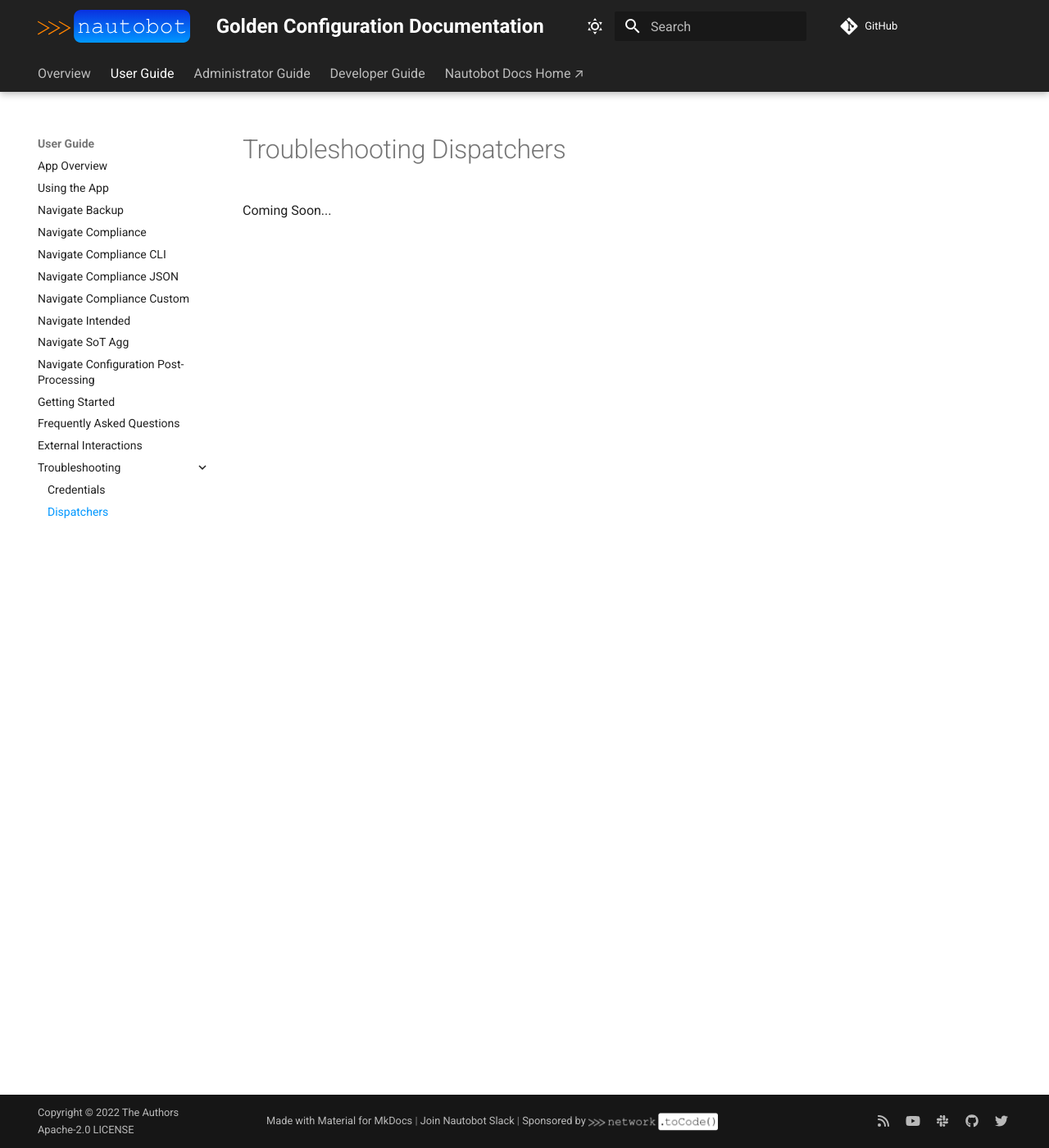
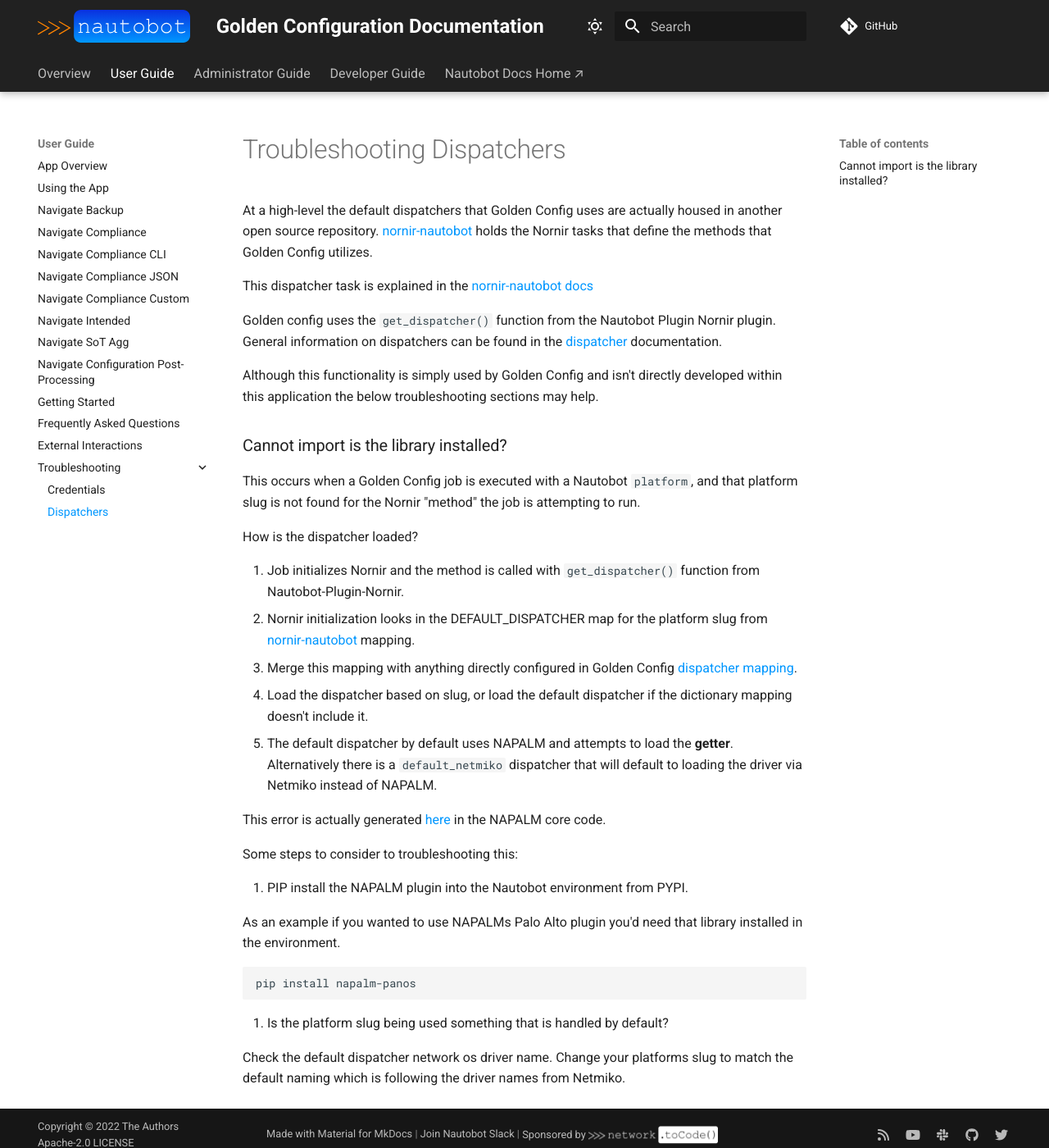
Before and after one commit to nautobot/nautobot-app-golden-config, an MkDocs documentation site: the page built from docs/user/troubleshooting/troubleshoot_dispatchers.md, in a window 1280 px wide and 1400 px high. Shown: the whole window at 82% size. Built offline with MkDocs 1.6.1 and Material for MkDocs 9.7.7, drawn with Linux system fonts in a browser that asks for light colours; comment, search, counter and statistics services are not loaded.

Commit message:
add dispatcher troubleshooting

````diff
--- a/docs/user/troubleshooting/troubleshoot_dispatchers.md
+++ b/docs/user/troubleshooting/troubleshoot_dispatchers.md
@@ -1,3 +1,37 @@
 # Troubleshooting Dispatchers
 
-Coming Soon...
+At a high-level the default dispatchers that Golden Config uses are actually housed in another open source repository. [nornir-nautobot](https://docs.nautobot.com/projects/nornir-nautobot/en/latest/) holds the Nornir tasks that define the methods that Golden Config utilizes.
+
+This dispatcher task is explained in the [nornir-nautobot docs](https://docs.nautobot.com/projects/nornir-nautobot/en/latest/task/task/)
+
+Golden config uses the `get_dispatcher()` function from the Nautobot Plugin Nornir plugin. General information on dispatchers can be found in the [dispatcher](https://docs.nautobot.com/projects/plugin-nornir/en/latest/user/app_feature_dispatcher/) documentation.
+
+Although this functionality is simply used by Golden Config and isn't directly developed within this application the below troubleshooting sections may help.
+
+### Cannot import <os> is the library installed?
+
+This occurs when a Golden Config job is executed with a Nautobot `platform`, and that platform slug is not found for the Nornir "method" the job is attempting to run.
+
+How is the dispatcher loaded?
+
+1. Job initializes Nornir and the method is called with `get_dispatcher()` function from Nautobot-Plugin-Nornir.
+2. Nornir initialization looks in the DEFAULT_DISPATCHER map for the platform slug from [nornir-nautobot](https://github.com/nautobot/nornir-nautobot/blob/64baa8a24d21d9ec14c32be569e2b51cd0bd1cd1/nornir_nautobot/plugins/tasks/dispatcher/__init__.py#L12) mapping.
+3. Merge this mapping with anything directly configured in Golden Config [dispatcher mapping]().
+4. Load the dispatcher based on slug, or load the default dispatcher if the dictionary mapping doesn't include it.
+5. The default dispatcher by default uses NAPALM and attempts to load the **getter**. Alternatively there is a `default_netmiko` dispatcher that will default to loading the driver via Netmiko instead of NAPALM.
+
+This error is actually generated [here](https://github.com/napalm-automation/napalm/blob/50ab9f73a2afd8c84c430e5d844e570f28adc917/napalm/base/__init__.py#L100C17-L100C17) in the NAPALM core code.
+
+Some steps to consider to troubleshooting this:
+
+1. PIP install the NAPALM plugin into the Nautobot environment from PYPI.
+
+As an example if you wanted to use NAPALMs Palo Alto plugin you'd need that library installed in the environment.
+
+```
+pip install napalm-panos
+```
+
+2. Is the platform slug being used something that is handled by default?
+
+Check the default dispatcher network os driver name. Change your platforms slug to match the default naming which is following the driver names from Netmiko.
````
